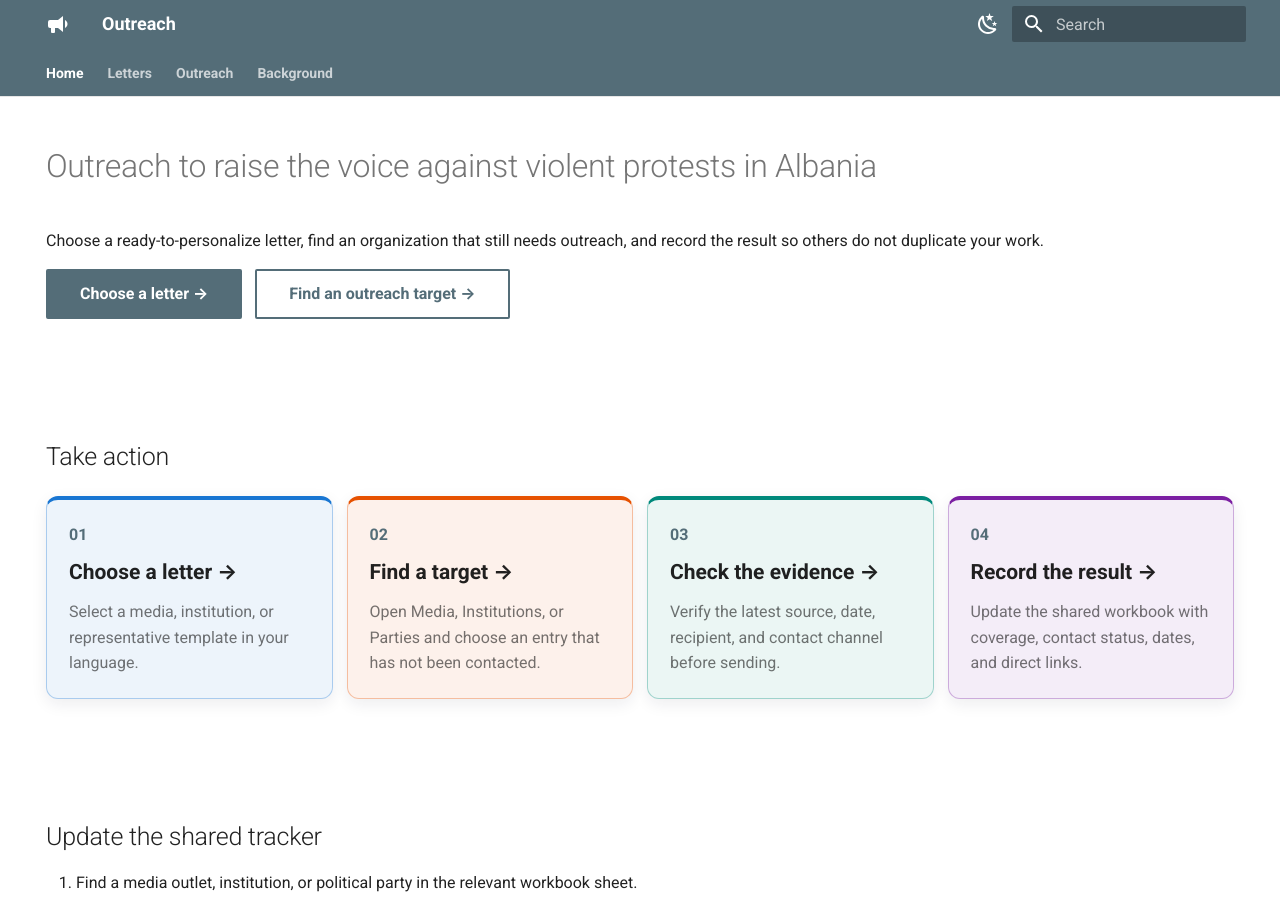
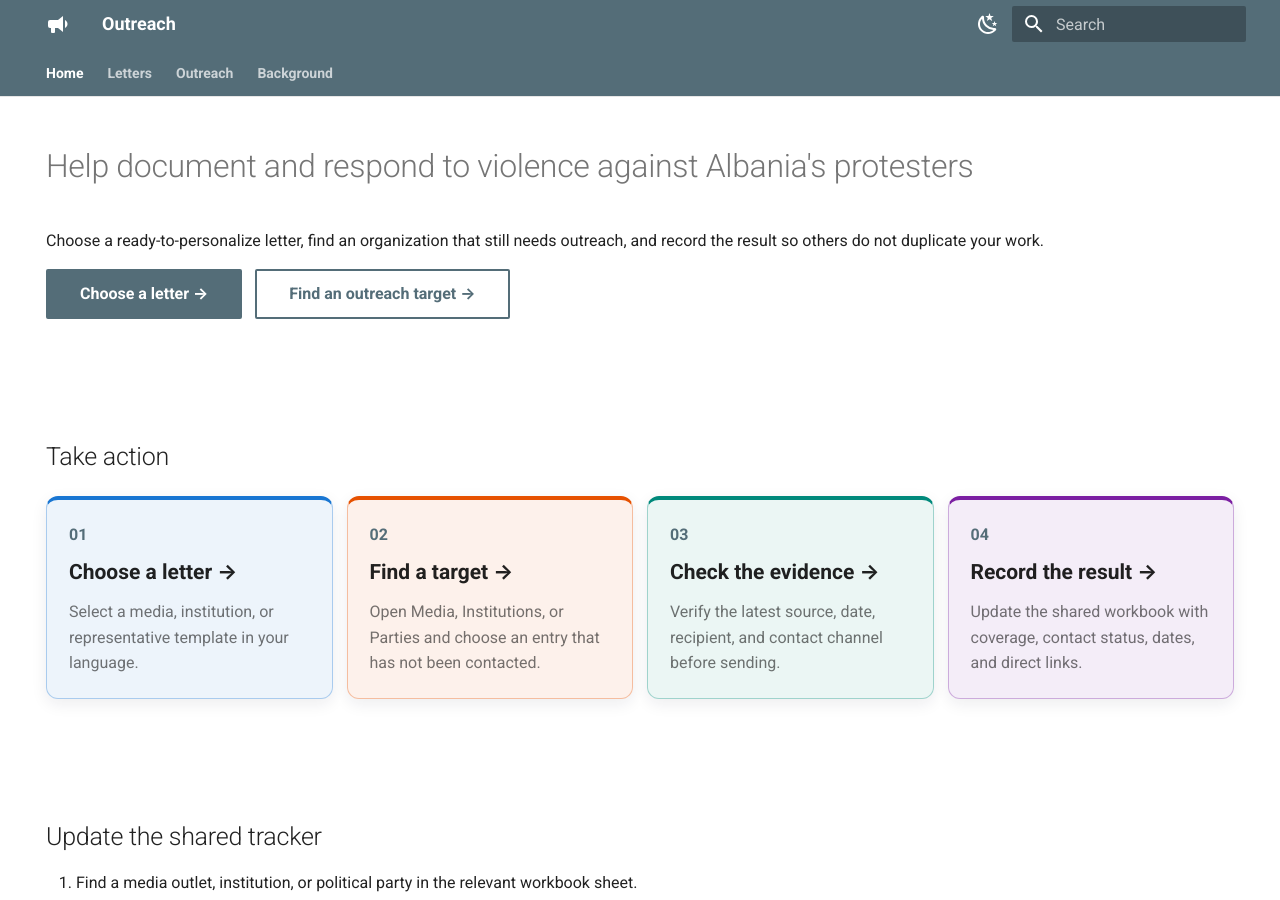
Before and after one commit to IllyrianBrains/outreach, an MkDocs documentation site: the page built from docs/index.md, in a window 1280 px wide and 900 px high. Built offline with MkDocs 1.6.1 and Material for MkDocs 9.7.7, drawn with Linux system fonts in a browser that asks for light colours.

Commit message:
Fix for title

```diff
--- a/docs/index.md
+++ b/docs/index.md
@@ -4,7 +4,7 @@ hide:
   - toc
 ---
 
-# Outreach to raise the voice against violent protests in Albania
+# Help document and respond to violence against Albania's protesters
 
 Choose a ready-to-personalize letter, find an organization that still needs outreach, and record the result so others do not duplicate your work.
 
```
